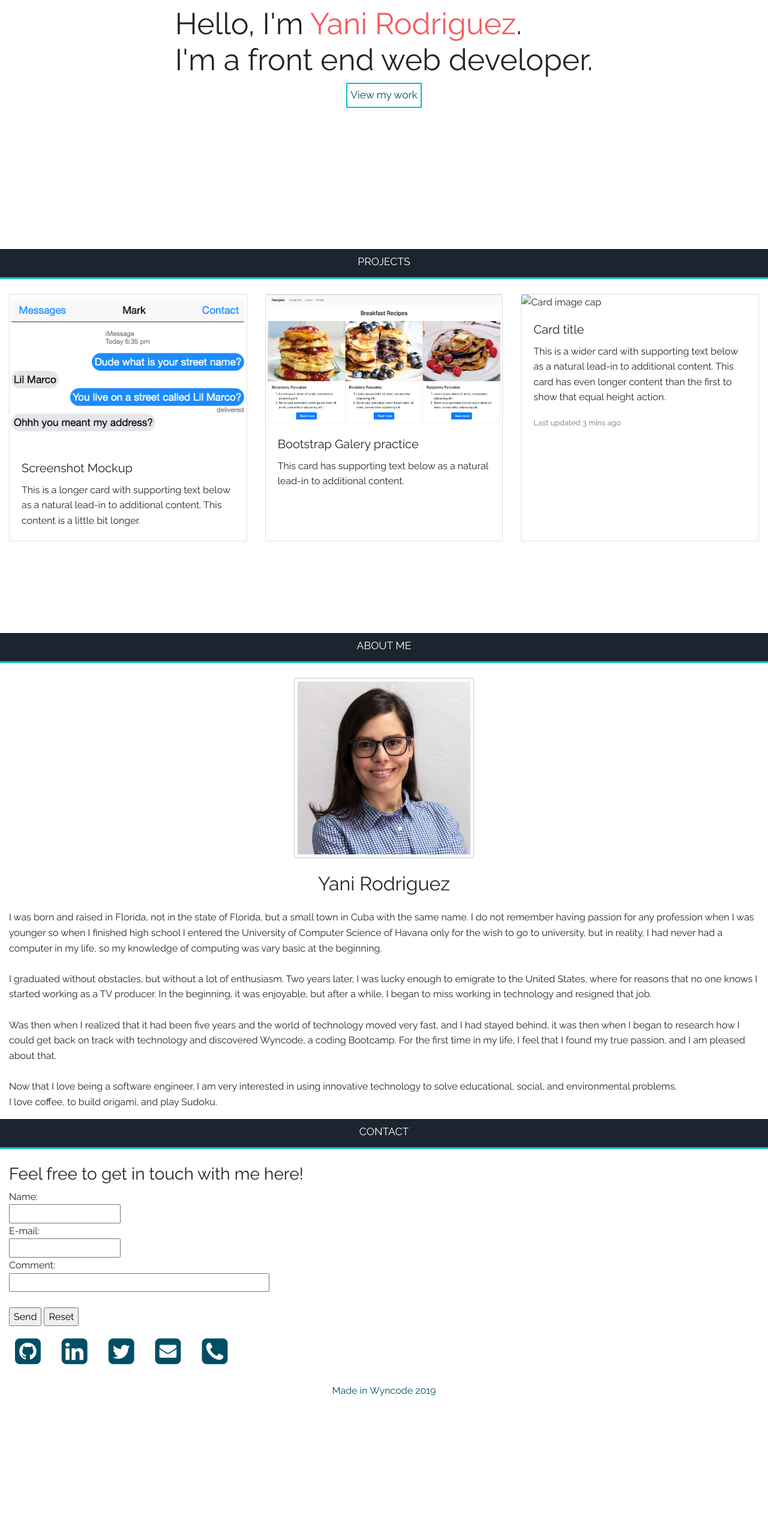
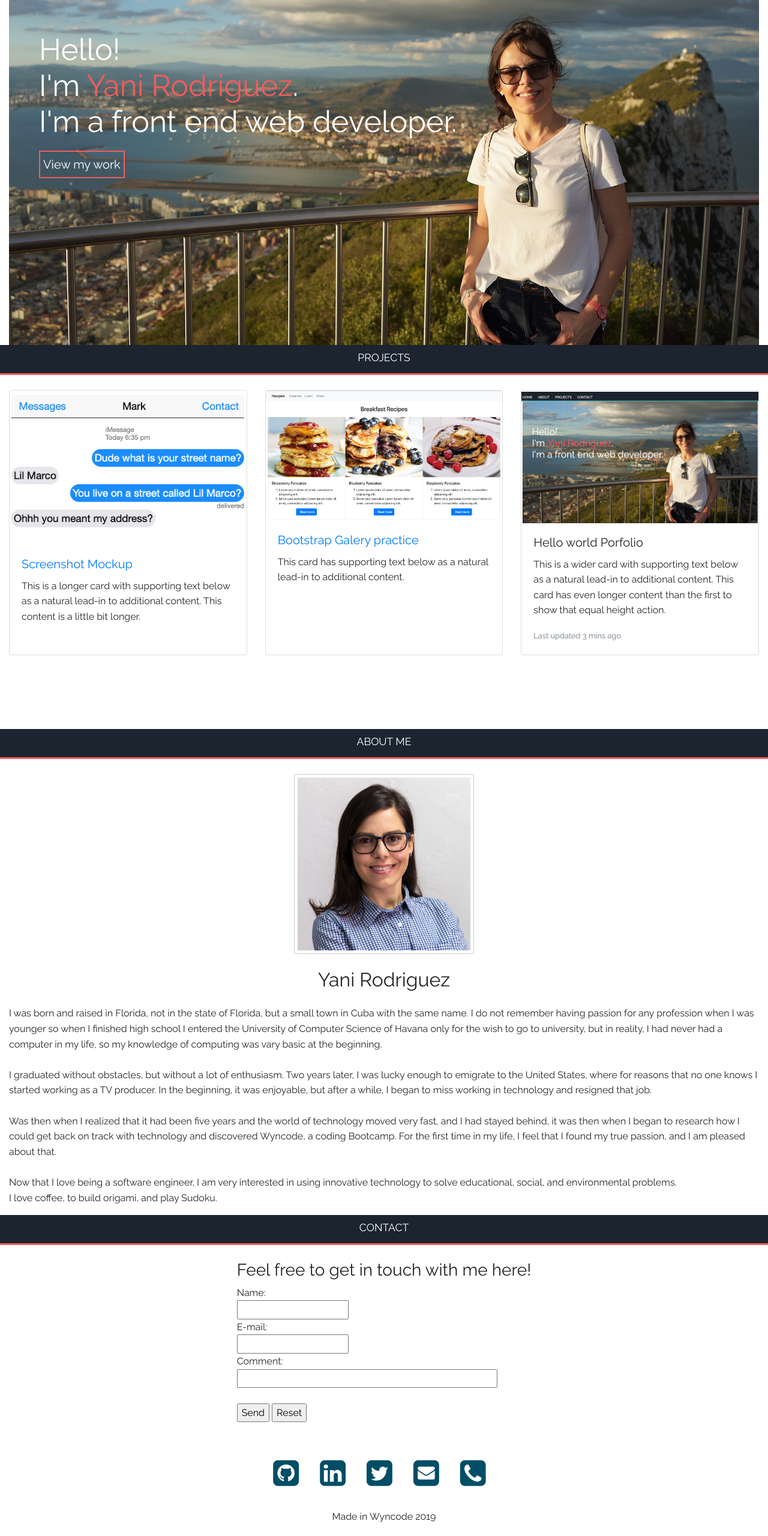
Before and after one commit to Yani010712/my-hello-world-portfolio, a website: page public/index.html in a window 1280 px wide. Shown: the part 240-2800 px from the top of the page at 60% size. Before the commit the page ends 2617 px from the top, so only its background shows below. Drawn offline with nearby package versions, Linux system fonts and the light colour scheme.

Commit message:
adding new design changes

```diff
--- a/public/index.html
+++ b/public/index.html
@@ -1,5 +1,6 @@
 <!DOCTYPE html>
 <html lang="en" dir="ltr">
+
 <head>
     <meta charset="utf-8">
     <title>Home</title>
@@ -7,17 +8,17 @@
     <meta name="viewport" content="width=device-width, initial-scale=1.0">
     <link href="https://cdnjs.cloudflare.com/ajax/libs/font-awesome/4.7.0/css/font-awesome.min.css" rel="stylesheet" />
     <link href="https://fonts.googleapis.com/css?family=Roboto&display=swap" rel="stylesheet">
-    <link rel="stylesheet" href="https://stackpath.bootstrapcdn.com/bootstrap/4.3.1/css/bootstrap.min.css"
-     integrity="sha384-ggOyR0iXCbMQv3Xipma34MD+dH/1fQ784/j6cY/iJTQUOhcWr7x9JvoRxT2MZw1T" crossorigin="anonymous">
+    <link rel="stylesheet" href="https://stackpath.bootstrapcdn.com/bootstrap/4.3.1/css/bootstrap.min.css" integrity="sha384-ggOyR0iXCbMQv3Xipma34MD+dH/1fQ784/j6cY/iJTQUOhcWr7x9JvoRxT2MZw1T" crossorigin="anonymous">
     <link href="https://fonts.googleapis.com/css?family=Raleway&display=swap" rel="stylesheet">
 </head>
+
 <body>
     <!-- CONTAINER -->
     <div class="body-container">
 
         <div class="navbar fixed-top navbar-light bg-light">
 
-      <nav class="styleNav  active "  class= "header" class="header-links">
+            <nav class="styleNav  active " class="header" class="header-links">
 
                 <ul class="main-nav">
                     <li><a href="#">Home</a></li>
@@ -31,12 +32,12 @@
         <div class="flex-text-container">
 
             <div class="flex-text-items">
-          <h1 id="front-test">Hello, I'm <span class="highlight" >Yani Rodriguez</span>.
-          <br>
-          I'm a front end web developer.</h1>
+                <h1 id="front-test">Hello!<br> I'm <span class="highlight">Yani Rodriguez</span>.
+                    <br> I'm a front end web developer.</h1>
+                    <div class="button-page-link"><a id="viewMoreButton" href="#projects" style="text-decoration: none" ; target="_blank">View my work</a></div>
             </div>
 
-        <div class="button-page-link"><a id="viewMoreButton" href="#projects" style="text-decoration: none"; target="_blank">View my work</a></div>
+
 
         </div>
 
@@ -44,27 +45,29 @@
         <!-- Projects -->
         <div class="project-container">
 
-      <div id="projects" class="title-background" class="my-4 text-center" ><h1 class="title-between">Projects</h1></div>
+            <div id="projects" class="title-background" class="my-4 text-center">
+                <h1 class="title-between">Projects</h1>
+            </div>
 
             <div class="card-deck">
                 <div class="card">
                     <img class="card-img-top" src="images-portfolio/screenshot.png" alt="Card image cap">
                     <div class="card-body">
-            <h5 class="card-title">Screenshot Mockup</h5>
+                        <h5 class="card-title"><a href="https://yani-screenshot.herokuapp.com/"> Screenshot Mockup</a></h5>
                         <p class="card-text">This is a longer card with supporting text below as a natural lead-in to additional content. This content is a little bit longer.</p>
                     </div>
                 </div>
                 <div class="card">
                     <img class="card-img-top" src="images-portfolio/bootstrap-practice.png" alt="Card image cap">
                     <div class="card-body">
-            <h5 class="card-title">Bootstrap Galery practice</h5>
+                        <h5 class="card-title"><a href="https://bootstrap-practice.herokuapp.com/">Bootstrap Galery practice</a></h5>
                         <p class="card-text">This card has supporting text below as a natural lead-in to additional content.</p>
                     </div>
                 </div>
                 <div class="card">
-          <img class="card-img-top" src="..." alt="Card image cap">
+                    <img class="card-img-top" src="images-portfolio/porfolio1.png" alt="Card image cap">
                     <div class="card-body">
-            <h5 class="card-title">Card title</h5>
+                        <h5 class="card-title">Hello world Porfolio</h5>
                         <p class="card-text">This is a wider card with supporting text below as a natural lead-in to additional content. This card has even longer content than the first to show that equal height action.</p>
                         <p class="card-text"><small class="text-muted">Last updated 3 mins ago</small></p>
                     </div>
@@ -80,42 +83,44 @@
 
 
 
-    <div id="aboutMe"class="info-content" >
-      <div class="title-background" class="my-4 text-center"><h1 class="title-between"> About Me</h1></div>
+        <div id="aboutMe">
+            <div class="title-background" class="my-4 text-center">
+                <h1 class="title-between"> About Me</h1>
+            </div>
 
             <div class="info-about-container">
 
                 <div class="text-center">
-        <img id="perfil"src="images-portfolio/yani-web.jpg" class="rounded" alt="profile photo">
+                    <img id="perfil" src="images-portfolio/yani-web.jpg" class="rounded" alt="profile photo">
                 </div>
 
                 <h2 class="my-4 text-center"> Yani Rodriguez</h2>
 
-      <p> I was born and raised in Florida, not in the state of Florida, but a small town in Cuba with the same name. I do not remember having passion for any profession when I was younger so when I finished high school I entered the University of Computer Science of Havana only for the wish to go to university, but in reality,  I had never  had a computer in my life, so my knowledge of computing was vary basic at the beginning.  <br><br>
+                <p> I was born and raised in Florida, not in the state of Florida, but a small town in Cuba with the same name. I do not remember having passion for any profession when I was younger so when I finished high school I entered the University
+                    of Computer Science of Havana only for the wish to go to university, but in reality, I had never had a computer in my life, so my knowledge of computing was vary basic at the beginning. <br><br> I graduated without obstacles, but without
+                    a lot of enthusiasm. Two years later, I was lucky enough to emigrate to the United States, where for reasons that no one knows I started working as a TV producer. In the beginning, it was enjoyable, but after a while, I began to miss
+                    working in technology and resigned that job.
+                    <br><br> Was then when I realized that it had been five years and the world of technology moved very fast, and I had stayed behind, it was then when I began to research how I could get back on track with technology and discovered Wyncode,
+                    a coding Bootcamp. For the first time in my life, I feel that I found my true passion, and I am pleased about that.<br><br> Now that I love being a software engineer, I am very interested in using innovative technology to solve educational,
+                    social, and environmental problems.<br> I love coffee, to build origami, and play Sudoku.
 
-     I graduated without obstacles, but without a lot of enthusiasm. Two years later, I was lucky enough to emigrate to the United States, where for reasons that no one knows I started working as a TV producer. In the beginning, it was enjoyable, but after a while, I began to miss working in technology and resigned that job.<br><br>
-
-     Was then when I realized that it had been five years and the world of technology moved very fast, and I had stayed behind,  it was then when I began to research how I could get back on track with technology and discovered Wyncode, a coding Bootcamp. For the first time in my life, I feel that I found my true passion, and I am pleased about that.<br><br>
-
-     Now that I love being a software engineer, I am very interested in using innovative technology to solve educational, social, and environmental problems.<br>
-     I love coffee, to build origami, and play Sudoku.
-
-  </div >
+            </div>
         </div>
 
         <!-- Contact -->
 
-  <div id="contact" class="title-background" class="my-4 text-center"> <h1 class="title-between">Contact</h1></div>
+        <div id="contact" class="title-background" class="my-4 text-center">
+            <h1 class="title-between">Contact</h1>
+        </div>
         <div class="text-center">
-
-    <div class="form-container text-left">
+            <div class="contact-form-container text-left">
                 <h3>Feel free to get in touch with me here!</h3>
                 <form action="mailto:someone@example.com" method="post" enctype="text/plain">
                     Name:<br>
-         <input type="text" name="name"><br>
-         E-mail:<br>
-         <input type="text" name="mail"><br>
-         Comment:<br>
+                    <input type="text" name="name"><br> E-mail:
+                    <br>
+                    <input type="text" name="mail"><br> Comment:
+                    <br>
                     <input type="text" name="comment" size="50"><br><br>
                     <input type="submit" value="Send">
                     <input type="reset" value="Reset">
@@ -125,34 +130,30 @@
 
         <!-- Social media icons -->
 
-    <div class="icons-container text-center">
+
+        <div class="icons-container">
             <ul class="icons-items">
                 <li><a href="https://github.com/Yani010712" target="_blank"><i class="fa fa-github-square"></i></a></li>
                 <li><a href="https://www.linkedin.com/in/yani-rodriguez" target="_blank"><i class="fa fa-linkedin-square"></i></a></li>
-          <li><a href="https://twitter.com/YaniRodriguezS" target="_blank" ><i class="fa fa-twitter-square"></i></a></li>
-          <li><a href="mailto:correo@correo.com"></a><i class="fa fa-envelope-square"></i></li>
-          <li><a href="tel:+13054444444"></a><i class="fa fa-phone-square"></i></li>
+                <li><a href="https://twitter.com/YaniRodriguezS" target="_blank"><i class="fa fa-twitter-square"></i></a></li>
+                <li><a href="mailto:correo@correo.com"><i class="fa fa-envelope-square"></i></a></li>
+                <li><a href="tel:+13054444444"><i class="fa fa-phone-square"></i></a></li>
             </ul>
         </div>
 
-  <!-- blockquote -->
+        <!-- FOOTER -->
+        <div class="footer-container">
 
-  <!-- <blockquote id="blockquoteOne">
-       <h2>...</h2>
-  </blockquote> -->
-
-
-
-
-
-  <footer>
+            <footer class="footer-footer">
                 <p id="footer-id">Made in Wyncode 2019 </p>
             </footer>
 
+        </div>
   </div>
 
 
 
 
 </body>
+
 </html>
--- a/public/style.css
+++ b/public/style.css
@@ -1,5 +1,3 @@
-
-
 .body-container {
     line-height: 1.6;
     margin: 0;
@@ -8,55 +6,49 @@
     margin: 0 auto;
     padding: 15px;
     font-family: 'Raleway', sans-serif;
-
 }
 
-.title-background{
+.title-background {
     left: 0;
     position: absolute;
     height: 50px;
     width: 100%;
     background: #1B242F;
-	border-bottom: 3px solid #04C2C9;
+    /* border-bottom: 3px solid #04C2C9; */
+    border-bottom: 3px solid #f35c5e;
     text-align: left;
     z-index: 99;
 }
 
-.title-between{
+.title-between {
     color: white;
     text-transform: uppercase;
     font-size: 1.1em;
     text-align: center;
     padding-top: 10px;
-
 }
 
-
-nav.styleNav{
+nav.styleNav {
     /* bottom: 0; */
     left: 0;
     position: absolute;
     height: 50px;
     width: 100%;
     background: #1B242F;
-	border-bottom: 3px solid #04C2C9;
+    /* border-bottom: 3px solid #04C2C9; */
+    border-bottom: 3px solid #f35c5e;
     text-align: left;
     z-index: 99;
-
-
 }
 
-.navbar.fixed-top.navbar-light.bg-light{
-	height: : 50px;
+.navbar.fixed-top.navbar-light.bg-light {
+    height: 50px;
     padding-top: 30px;
 }
 
-
-
-
-
-nav.header{
-	border-bottom: 5px solid #004e66;
+nav.header {
+    /* border-bottom: 5px solid #004e66; */
+    border-bottom: 3px solid #f35c5e;
 }
 
 blockquote {
@@ -68,19 +60,20 @@ blockquote {
     font-family: 'Raleway', sans-serif;
 }
 
-
 ul {
     margin: 0;
     padding: 0;
     list-style: none;
 }
 
-#front-test{
+#front-test {
+
+
     font-size: 50px;
-	/* font-family: 'Roboto', sans-serif; */
+
     font-family: 'Raleway', sans-serif;
+}
 
-}
 
 /* h1,
 h2,
@@ -93,15 +86,18 @@ a {
     text-decoration: none;
 }
 
-#viewMoreButton{
-	color: #004e66;
+#viewMoreButton {
+    color: white;
     text-decoration: none;
     font-family: 'Raleway', sans-serif;
+
+
 }
 
 .highlight {
     color: #f35c5e;
 }
+
 
 /* .logo {
   color: #004e66;
@@ -115,14 +111,11 @@ a {
 
 } */
 
-
-
 .main-nav {
     margin-top: 5px;
     /* padding: 10px; */
+}
 
-
-}
 
 /* .logo a{
   padding: 10px 10px;
@@ -145,75 +138,72 @@ a {
     color: #f35c5e;
 }
 
-
 .main-nav a:hover {
     color: #f35c5e;
 }
-
-
 
 .header-links {
     padding-top: .5em;
     padding-bottom: .5em;
     /* border: 1px solid #a2a2a2;
 	background-color: #f4f4f4; */
-	box-shadow: 0px 0px 14px 0px rgba(0,0,0,0.75);
+    box-shadow: 0px 0px 14px 0px rgba(0, 0, 0, 0.75);
     border-radius: 5px;
 }
-
 
 .flex-text-container {
     display: flex;
     font-family: 'Raleway', sans-serif;
     font-Size: 35px;
+    color: white;
     flex-direction: column;
     justify-content: center;
     align-items: center;
     /* background-color: #e6ffff; */
     /* border-top: 2px solid #004e66; */
     width: 100%;
-    height: 40rem;
+    height: 50rem;
+    background-image: url("images-portfolio/DSC01693.jpeg");
+}
+
+.flex-text-items {
+  display: inline-block;
+  align-self: flex-start;
+  padding-left: 50px;
+
+
+
+
+    /* font-size: 40px;
+    font-family: 'Raleway', sans-serif; */
+}
+
+/* .botton:hover {
+    background-color: #8af7f7;
+    border-color: #8af7f7;
+} */
+
+.button-page-link {
+    padding: 5px;
+    /* border: 2px solid #04C2C9; */
+    border: 2px solid #f35c5e;
+    box-sizing: inherit;
+    display: inline-block;
+    font-size: 15pt;
+    cursor: pointer;
+    font-family: 'Raleway', sans-serif;
+    display: inline-block;
+    align-self: center;
 
 
 }
 
-.flex-text-items{
-  font-size: 40px;
-  font-family: 'Raleway', sans-serif;
-
-
+.project-container {
+    width: 100%;
+    height: 40rem;
 }
 
-
-
-
-.botton:hover {
-  background-color: #8af7f7;
-  border-color: #8af7f7;
-}
-.button-page-link {
-    padding: 5px;
-    border: 2px solid #04C2C9;
-    box-sizing: inherit;
-    display: inline-block;
-    font-size: 13pt;
-    cursor: pointer;
-    font-family: 'Raleway', sans-serif;
-}
-
-.project-container{
-	width: 100%;
-	height: 40rem;
-
-}
-
-.info-content{
-	/* background: #e6ffff; */
-}
-
-
-
-.icons-container{
+.icons-container {
     display: flex;
     /* flex-direction: row; */
     /* justify-content: center; */
@@ -222,41 +212,45 @@ a {
     /* grid-auto-rows: 20%; */
     /* background: #e6ffff; */
     padding-top: 20px;
-
 }
 
-.underline{
-	border-bottom: 3px solid #04C2C9;
-
+.underline {
+    /* border-bottom: 3px solid #04C2C9; */
+    border-bottom: 3px solid #f35c5e;
 }
 
-.card-deck{
+.card-deck {
     padding-top: 75px;
 }
 
-.info-about-container{
-	padding-top: 75px;
-}
-.form-container{
+.info-about-container {
     padding-top: 75px;
 }
 
+.contact-form-container {
+    padding-top: 75px;
+    margin: auto;
+    width: auto;
+    display: inline-block;
+}
 
-.icons-items{
-	display: flex;
-	flex-direction: row;
-	align-items: center;
+.icons-items {
+    padding-top: 30px;
+    margin: auto;
+    width: auto;
+    display: inline-flex;
+}
+
+.footer-container{
+  padding-top: 50px;
 
 }
-
-
 
 .fa {
     font-size: 50px;
     padding: 20px;
     margin-right: 15px;
     color: #004e66;
-
 }
 
 .fa.fa-github-square {
@@ -264,55 +258,54 @@ a {
     text-decoration: none;
     padding: 10px;
     font-size: 50px;
-
 }
 
-.fa.fa-linkedin-square{
+.fa.fa-linkedin-square {
     /* color:#23acee; */
     padding: 10px;
     font-size: 50px;
 }
 
-.fa.fa-twitter-square{
+.fa.fa-twitter-square {
     /* color: #23acee; */
     padding: 10px;
     font-size: 50px;
 }
 
-.fa.fa-envelope-square{
+.fa.fa-envelope-square {
     padding: 10px;
     font-size: 50px;
     /* color: #004e66; */
 }
 
-.fa.fa-phone-square{
+.fa.fa-phone-square {
     padding: 10px;
     font-size: 50px;
     /* color: #004e66; */
 }
 
-.fa.fa-map-marker{
+.fa.fa-map-marker {
     padding: 10px;
     font-size: 50px;
     /* color: #004e66; */
 }
-
 
 #footer-id {
     display: flex;
     flex-direction: column;
     align-items: center;
     font-family: 'Raleway', sans-serif;
-  color:#004e66;
     padding: 15px;
 }
 
-#perfil{
+#perfil {
     width: 300px;
     height: 300px;
     border: 1px solid #ccc;
     padding: 5px;
 }
+
+
 /* .profileP{
 	display:flex;
 	align-content: center;
@@ -329,26 +322,26 @@ img.profile-photo {
 	padding: 5px;
 } */
 
-
-.flex-container{
+.flex-container {
     display: flex;
     justify-content: space-around;
+}
 
-}
-.coffee{
+.coffee {
     width: 200px;
     height: 200px;
     border: 1px solid #ccc;
     padding: 5px;
 }
-.origami{
+
+.origami {
     width: 190px;
     height: 200px;
     border: 1px solid #ccc;
     padding: 5px;
 }
 
-.sudoku{
+.sudoku {
     width: 200px;
     height: 200px;
     border: 1px solid #ccc;
@@ -356,15 +349,9 @@ img.profile-photo {
 }
 
 
-
-
-
 /* =================================
   Media Queries
 ==================================== */
-
-
-
 
 @media (min-width: 769px) {
     .header,
@@ -374,13 +361,10 @@ img.profile-photo {
     .header {
         flex-direction: column;
         align-items: center;
-    	.header{
         width: 80%;
         margin: 0 auto;
         max-width: 1150px;
     }
-	}
-
 }
 
 @media (min-width: 1025px) {
@@ -388,5 +372,4 @@ img.profile-photo {
         flex-direction: row;
         justify-content: space-between;
     }
-
 }
```
Also changed, not shown: public/images-portfolio/DSC01693.jpeg (added), public/images-portfolio/DSC01718.JPG (added), public/images-portfolio/porfolio1.png (added), public/images-portfolio/portfolio.png (added), 4 other files. Lines whose indentation alone changed are shown as unchanged.
